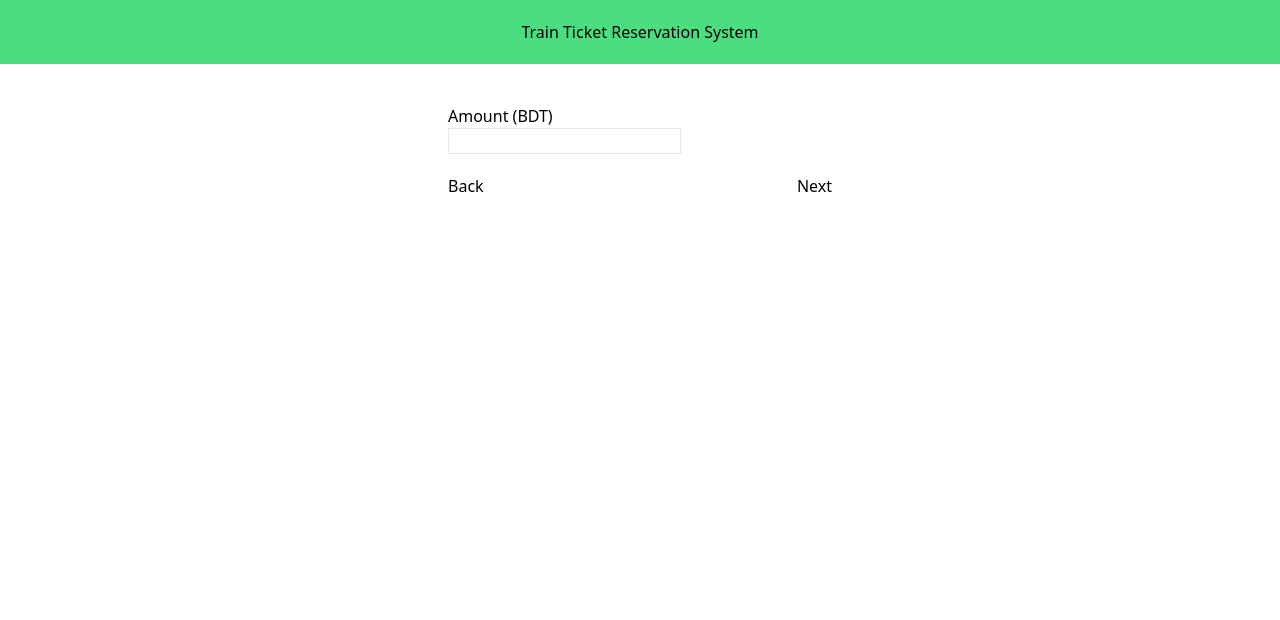
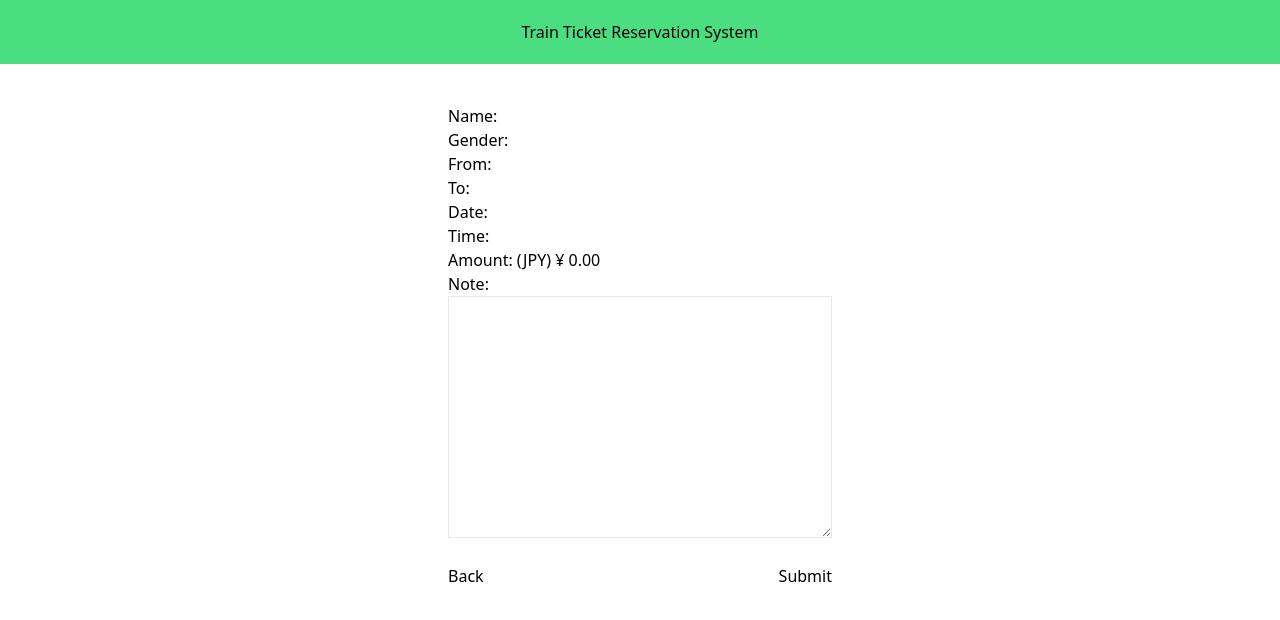
Before and after one commit to NayeemNishaat/multi-step-form, a Next.js app in the folder frontend/: page / in a window 1280 px wide. Shown: the top 620 px of the page. Built offline with nearby package versions, Linux system fonts and the light colour scheme.

Commit message:
implemented overview component

```diff
--- a/frontend/components/form/Amount.tsx
+++ b/frontend/components/form/Amount.tsx
@@ -1,9 +1,4 @@
 import React, { useState } from "react";
-import { useForm, SubmitHandler } from "react-hook-form";
-
-type Inputs = {
-    amount: number;
-};
 
 export default function Amount({
     getAmount,
@@ -15,21 +10,18 @@
     prevStep: React.MouseEventHandler;
 }) {
     const [error, setError] = useState(false);
-    const [data, setData] = useState({ amount: 0 });
+    const [data, setData] = useState({ amount: "0" });
 
-    const { handleSubmit } = useForm<Inputs>();
+    const onSubmit = () => {
+        if (data.amount.toString().replaceAll(",", "").length > 8)
+            return setError(true);
 
-    const onSubmit: SubmitHandler<Inputs> = () => {
-        if (data.amount.toString().length > 8) return setError(true);
         getAmount(data);
         nextStep();
     };
 
     return (
-        <form
-            onSubmit={handleSubmit(onSubmit)}
-            className="mx-auto max-w-sm py-10 text-left"
-        >
+        <form onSubmit={onSubmit} className="mx-auto max-w-sm py-10 text-left">
             <div>
                 <label className="block" htmlFor="date">
                     Amount (BDT)
@@ -51,9 +43,13 @@
                             +Number(e.target.value).toFixed(2) < 0
                                 ? +Number(e.target.value).toFixed(2) * -1
                                 : Number(e.target.value).toFixed(2)
-                        ).toLocaleString("en-US", { useGrouping: true });
+                        ).toLocaleString("en-US", {
+                            useGrouping: true,
+                            minimumFractionDigits: 2
+                        });
+
                         setData({
-                            amount: +e.target.value.replaceAll(",", "")
+                            amount: e.target.value
                         });
                     }}
                 />
--- /dev/null
+++ b/frontend/components/form/Note.tsx
@@ -0,0 +1,77 @@
+import React from "react";
+import { useForm, SubmitHandler } from "react-hook-form";
+
+type Inputs = {
+    note: string;
+};
+
+export default function LocationInfo({
+    getNote,
+    nextStep,
+    prevStep
+}: {
+    getNote: Function;
+    nextStep: Function;
+    prevStep: React.MouseEventHandler;
+}) {
+    const {
+        register,
+        handleSubmit,
+        formState: { errors }
+    } = useForm<Inputs>();
+
+    const onSubmit: SubmitHandler<Inputs> = (data) => {
+        getNote(data);
+        nextStep();
+    };
+
+    return (
+        <form
+            onSubmit={handleSubmit(onSubmit)}
+            className="mx-auto max-w-sm py-10 text-left"
+        >
+            <div>
+                <label className="block" htmlFor="note">
+                    Note
+                </label>
+                <textarea
+                    className="w-full"
+                    id="note"
+                    rows={10}
+                    {...register("note", {
+                        required: true,
+                        value: `
+,'"" ./\=?!:;
+"",""a"",""b""
+ヲンヰヱヴーヾ・
+ｧｰｭｿﾏﾞﾟ
+㌶Ⅲ⑳㏾☎㈱髙﨑
+¢£¬‖−〜―
+<script>alert('Bug!!!');</script>
+&lt;&copy;&amp;
+జ్ఞాజ్ఞాజ్ఞాజ్ఞాజ్ఞాజ్ఞాజ్ఞాజ్ఞాజ్ఞాజ్ఞా
+జ్ఞాజ్ఞాజ్ఞాజ్ఞాజ్ఞాజ్ఞాజ్ఞాజ్ఞాజ్ఞాజ్ఞా
+§¦ЙЁКД§∪§¦ЙЁКД§
+t҉̠̩̰͔͇͔͓̤͕̪̱̗̖̳̭͒̊̓̆̂͌̐̿̎̈́͂̓̇̆e҉͉̤̣̤͕̙̖͓͍͇̤͔͎̦̗̣͎͓̖̫͂̌̿͂͐̈̽̋͛̈̀̂́̂̐̽̂̓̇̆̅͗ͅx҉̰̤̰͉͕̪̙͖̭̜̪͎̮̗̞͇̞̫̬̝̲͈̔́̔͋̿̆̒̋͗͋̀͌͋̈́͂̃̒ͅt̸͚͖͙̮̘̥̯̞͈̲͚̱͚́͒̐̾̋͋̔̓̉̋̈́̉͗̌͑́͌̉̀͂̂͂̌"
+
+
+
+
+
+
+
+
+						`
+                    })}
+                />
+            </div>
+
+            {errors.note && <span>This field is required</span>}
+
+            <div className="mt-5 flex justify-between">
+                <button onClick={prevStep}>Back</button>
+                <button type="submit">Next</button>
+            </div>
+        </form>
+    );
+}
--- /dev/null
+++ b/frontend/components/form/Overview.tsx
@@ -0,0 +1,68 @@
+import React from "react";
+import { useForm, SubmitHandler } from "react-hook-form";
+
+type Inputs = {
+    note: string;
+};
+
+export default function Overview({
+    setOverview,
+    nextStep,
+    prevStep
+}: {
+    setOverview: Function;
+    nextStep: Function;
+    prevStep: React.MouseEventHandler;
+}) {
+    const { handleSubmit } = useForm<Inputs>();
+
+    const data = setOverview();
+
+    const onSubmit: SubmitHandler<Inputs> = (data) => {
+        nextStep();
+    };
+
+    return (
+        <form
+            onSubmit={handleSubmit(onSubmit)}
+            className="mx-auto max-w-sm py-10 text-left"
+        >
+            <div className="capitalize">
+                Name: {data.name}
+                <br />
+                Gender: {data.gender}
+                <br />
+                From: {data.from}
+                <br />
+                To: {data.to}
+                <br />
+                Date: {data.date}
+                <br />
+                Time: {data.time}
+                <br />
+                Amount: (JPY) ¥{" "}
+                {(
+                    Number(data.amount.replaceAll(",", "")) * 1.47
+                ).toLocaleString("en-US", {
+                    useGrouping: true,
+                    minimumFractionDigits: 2
+                })}
+                <br />
+                Note:
+                <br />
+                <textarea
+                    className="w-full border"
+                    name="note"
+                    id="note"
+                    rows={10}
+                    value={data.note}
+                    readOnly
+                />
+            </div>
+            <div className="mt-5 flex justify-between">
+                <button onClick={prevStep}>Back</button>
+                <button type="submit">Submit</button>
+            </div>
+        </form>
+    );
+}
--- a/frontend/components/layout/Header.tsx
+++ b/frontend/components/layout/Header.tsx
@@ -1,7 +1,7 @@
 function Header() {
     return (
-        <header>
-            <h1 className="sticky bg-green-400 py-5 text-center">
+        <header className="sticky">
+            <h1 className="bg-green-400 py-5 text-center">
                 Train Ticket Reservation System
             </h1>
         </header>
--- a/frontend/pages/index.tsx
+++ b/frontend/pages/index.tsx
@@ -4,17 +4,54 @@
 import LocationInfo from "../components/form/LocationInfo";
 import TimeInfo from "../components/form/TimeInfo";
 import Amount from "../components/form/Amount";
+import Note from "../components/form/Note";
+import Overview from "../components/form/Overview";
+
+interface data {
+    name: string;
+    gender: string;
+    from: string;
+    to: string;
+    date: string;
+    time: string;
+    amount: string;
+    note: string;
+}
 
 const Home: NextPage = () => {
-    const [step, setStep] = useState(4);
+    const [step, setStep] = useState(6);
+    const [data, setData] = useState<data>({
+        name: "",
+        gender: "",
+        from: "",
+        to: "",
+        date: "",
+        time: "",
+        amount: "",
+        note: ""
+    });
 
     const nextStep = () => setStep(step + 1);
     const prevStep = () => setStep(step - 1);
 
-    const personalInfoHandler = (data: {}) => console.log(data);
-    const locationInfoHandler = (data: {}) => console.log(data);
-    const timeInfoHandler = (data: {}) => console.log(data);
-    const amountHandler = (data: {}) => console.log(data);
+    const personalInfoHandler = (personinfo: {}) =>
+        setData({ ...data, ...personinfo });
+    const locationInfoHandler = (locationInfo: {}) =>
+        setData({ ...data, ...locationInfo });
+    const timeInfoHandler = (timeInfo: {}) => setData({ ...data, ...timeInfo });
+    const amountHandler = (amountInfo: {}) =>
+        setData({ ...data, ...amountInfo });
+    const noteHandler = (noteInfo: {}) => setData({ ...data, ...noteInfo });
+    const overviewHandler = () => ({
+        name: data.name,
+        gender: data.gender,
+        from: data.from,
+        to: data.to,
+        date: data.date,
+        time: data.time,
+        amount: data.amount,
+        note: data.note
+    });
 
     switch (step) {
         case 1:
@@ -48,6 +85,22 @@
                     prevStep={prevStep}
                 />
             );
+        case 5:
+            return (
+                <Note
+                    getNote={noteHandler}
+                    nextStep={nextStep}
+                    prevStep={prevStep}
+                />
+            );
+        case 6:
+            return (
+                <Overview
+                    setOverview={overviewHandler}
+                    nextStep={nextStep}
+                    prevStep={prevStep}
+                />
+            );
 
         default:
             return <></>;
```
